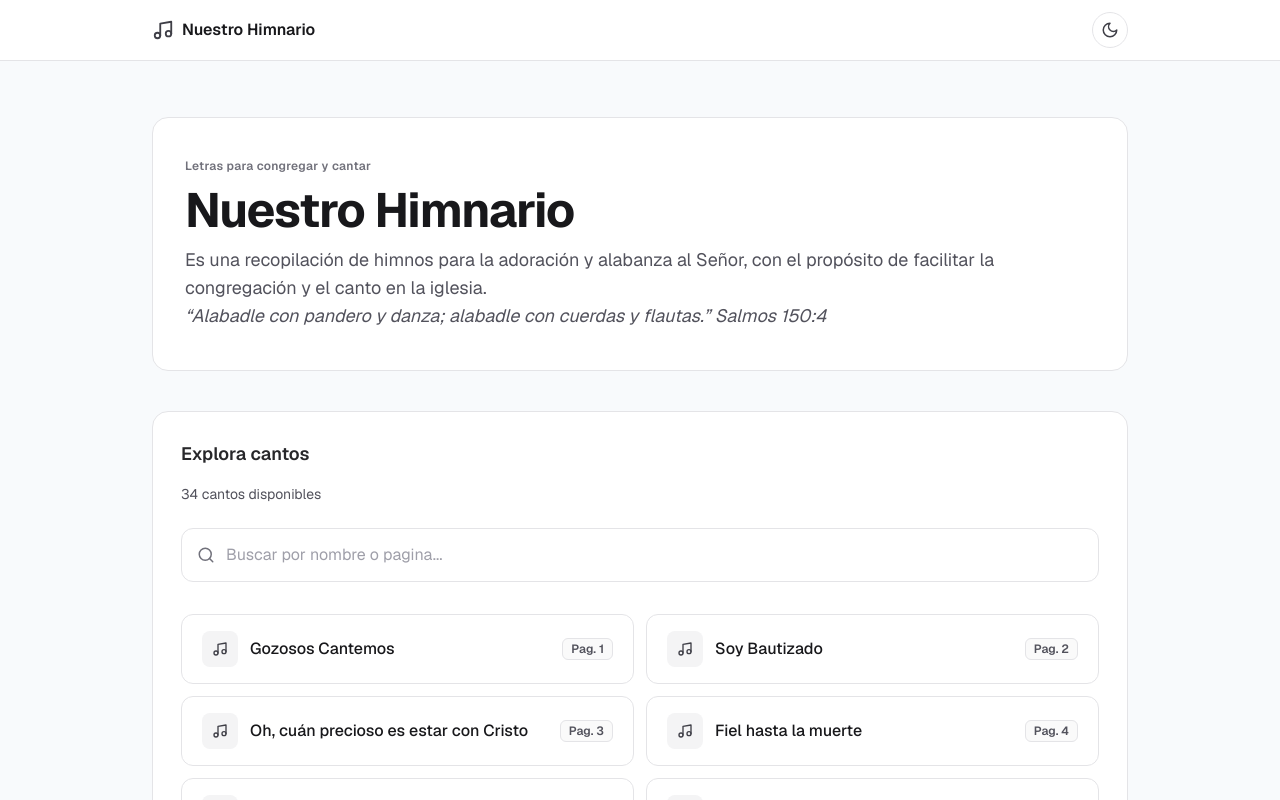
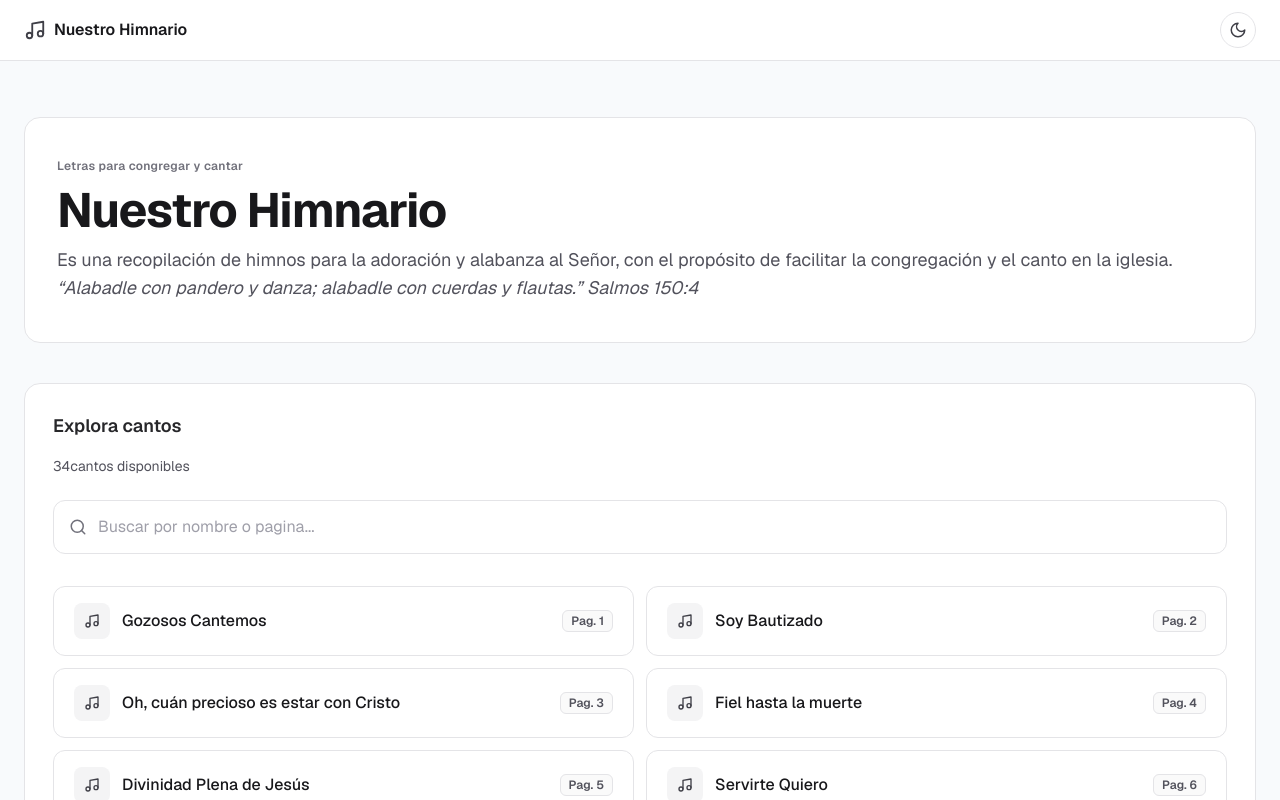
Before and after one commit to cruzrovira/nuestro-himnario, a Next.js app: page / in a window 1280 px wide. Shown: the top 800 px of the page. Built offline with nearby package versions, Linux system fonts and the light colour scheme.

Commit message:
feat: ajustar clases de contenedor para mejorar el diseño en las páginas de himnos y layout

```diff
--- a/app/layout.tsx
+++ b/app/layout.tsx
@@ -36,7 +36,7 @@ export default function RootLayout({
         <PwaServiceWorker />
         <ThemeProvider>
           <header className="sticky top-0 z-20 border-b border-zinc-200 bg-white/90 backdrop-blur dark:border-slate-700 dark:bg-slate-900/90">
-            <div className="mx-auto flex w-full max-w-5xl items-center justify-between px-4 py-3 sm:px-6">
+            <div className="mx-auto flex container items-center justify-between px-4 py-3 sm:px-6">
               <Link
                 href="/"
                 className="flex items-center gap-2 font-semibold text-zinc-900 transition-colors hover:text-zinc-700 dark:text-slate-100 dark:hover:text-slate-200"
@@ -62,7 +62,9 @@ export default function RootLayout({
               <ThemeToggle />
             </div>
           </header>
-          <main className="flex flex-1 flex-col">{children}</main>
+          <main className="flex flex-1 flex-col mx-auto container">
+            {children}
+          </main>
           <footer className="border-t border-zinc-200 py-7 text-center text-sm text-zinc-500 dark:border-slate-700 dark:text-slate-400">
             Nuestro Himnario — Para la gloria de Dios
           </footer>
--- a/app/page.tsx
+++ b/app/page.tsx
@@ -5,7 +5,7 @@ export default function Home() {
   const hymns = getAllHymns();
 
   return (
-    <div className="mx-auto w-full max-w-5xl px-4 py-10 sm:px-6 sm:py-14">
+    <div className="mx-auto container px-4 py-10 sm:px-6 sm:py-14">
       <div className="mb-10 rounded-2xl border border-zinc-200 bg-white px-4 py-6 dark:border-slate-700 dark:bg-slate-900 sm:px-6 sm:py-8 md:px-8 md:py-10">
         <p className="mb-3 text-xs font-semibold tracking-wide text-zinc-500 dark:text-slate-400">
           Letras para congregar y cantar
@@ -30,7 +30,7 @@ export default function Home() {
           Explora cantos
         </h2>
         <p className="mb-6 text-sm text-zinc-600 dark:text-slate-300">
-          {hymns.length}{" "}
+          {hymns.length}
           {hymns.length === 1 ? "canto disponible" : "cantos disponibles"}
         </p>
         <HymnSearch hymns={hymns} />
```
